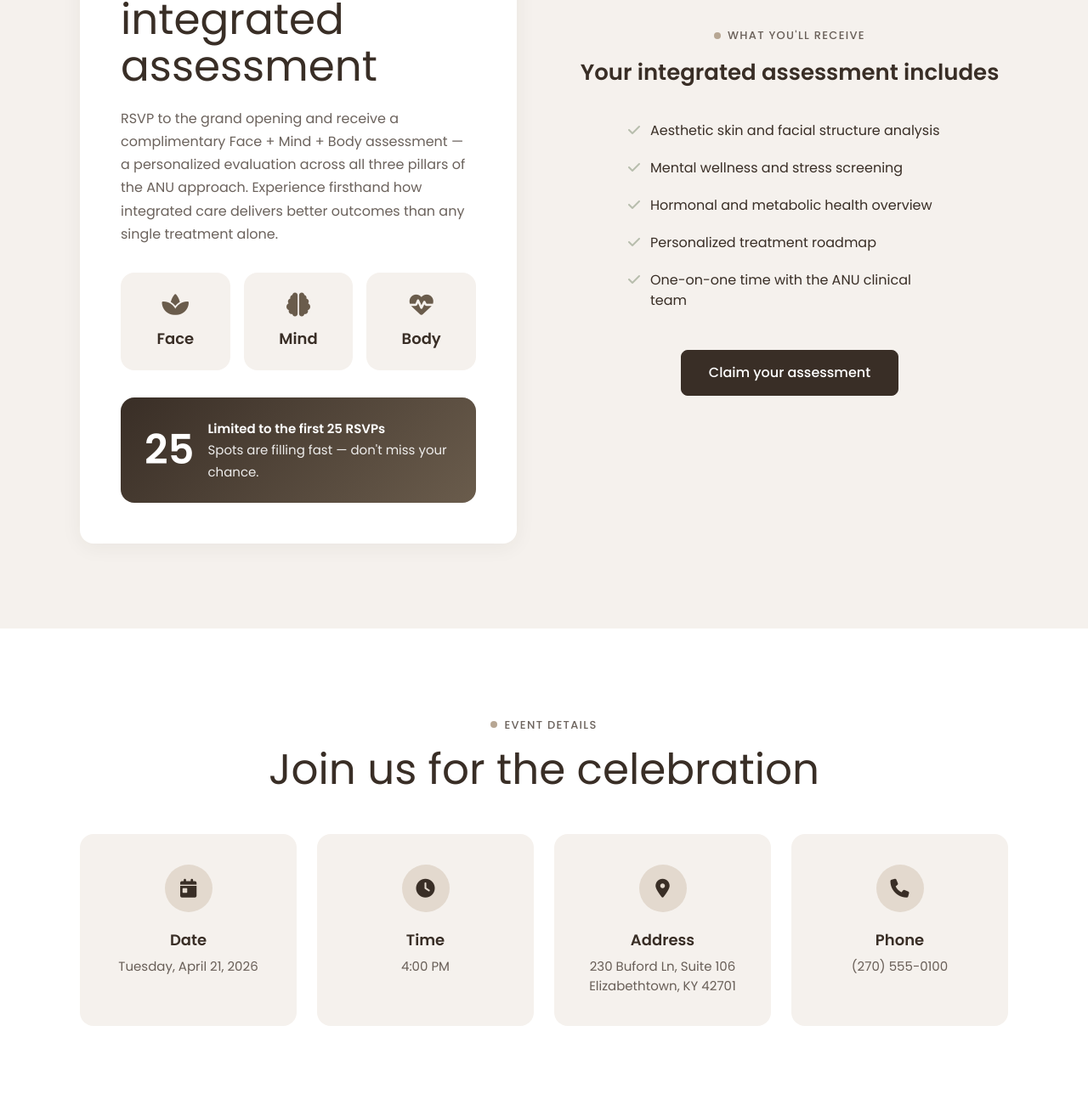
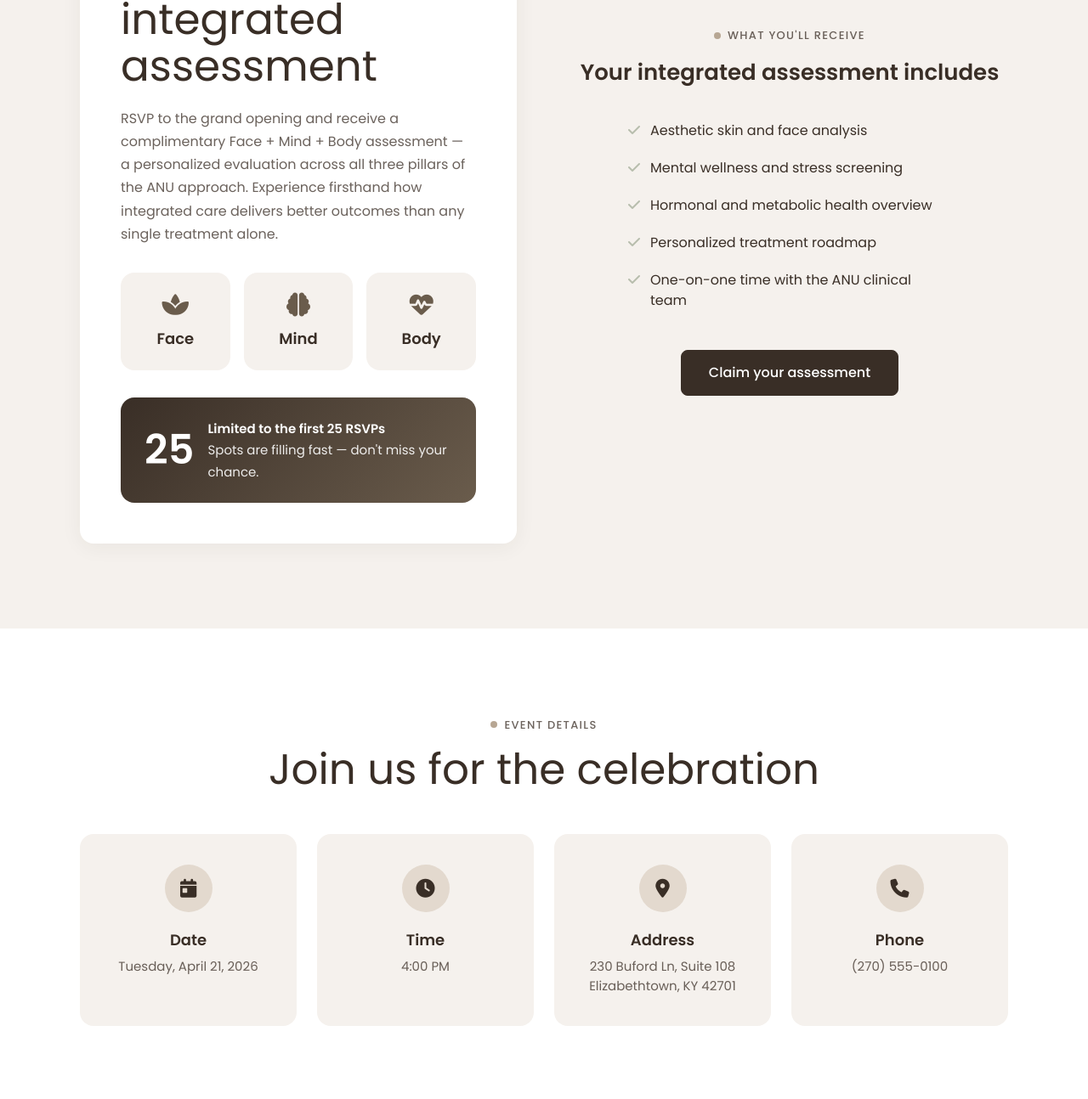
Before and after one commit to dcurcic-eng/anu-grand-opening-lp, a plain HTML site: page index.html in a window 1280 px wide. Shown: the part 1046-2340 px from the top of the page at 85% size. Drawn offline with Linux system fonts and the light colour scheme.

Commit message:
Update suite number and simplify assessment checklist text
- Changed suite number from 106 to 108 in event details and contact info
- Simplified checklist item to "Aesthetic skin and face analysis"

```diff
--- a/index.html
+++ b/index.html
@@ -409,7 +409,7 @@
         <div class="eyebrow">What You'll Receive</div>
         <h3 style="margin-bottom:16px;">Your integrated assessment includes</h3>
         <ul class="checkmarks">
-          <li><i class="fa-solid fa-check"></i> Aesthetic skin and facial structure analysis</li>
+          <li><i class="fa-solid fa-check"></i> Aesthetic skin and face analysis</li>
           <li><i class="fa-solid fa-check"></i> Mental wellness and stress screening</li>
           <li><i class="fa-solid fa-check"></i> Hormonal and metabolic health overview</li>
           <li><i class="fa-solid fa-check"></i> Personalized treatment roadmap</li>
@@ -442,7 +442,7 @@
       <div class="event-card">
         <i class="fa-solid fa-location-dot"></i>
         <h3>Address</h3>
-        <p>230 Buford Ln, Suite 106<br>Elizabethtown, KY 42701</p>
+        <p>230 Buford Ln, Suite 108<br>Elizabethtown, KY 42701</p>
       </div>
       <div class="event-card">
         <i class="fa-solid fa-phone"></i>
@@ -609,7 +609,7 @@
           <div class="contact-info-item">
             <i class="fa-solid fa-location-dot"></i>
             <div>
-              <p><strong>Address</strong>230 Buford Ln, Suite 106<br>Elizabethtown, KY 42701</p>
+              <p><strong>Address</strong>230 Buford Ln, Suite 108<br>Elizabethtown, KY 42701</p>
             </div>
           </div>
           <div class="contact-info-item">
```
